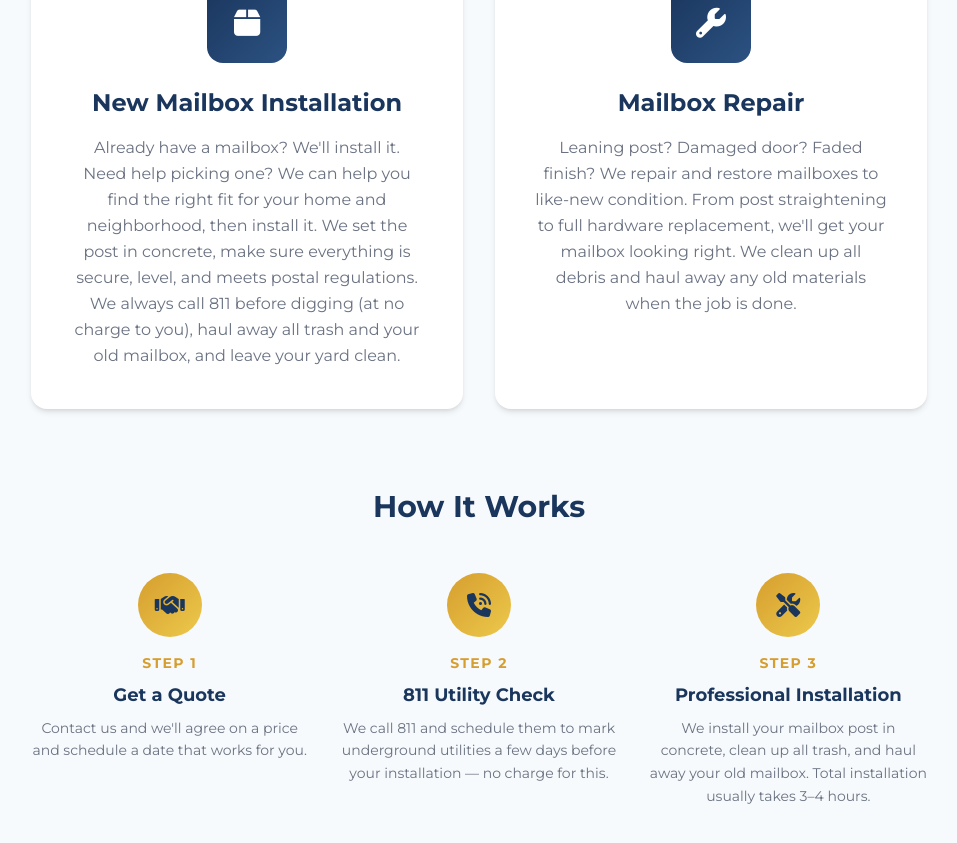
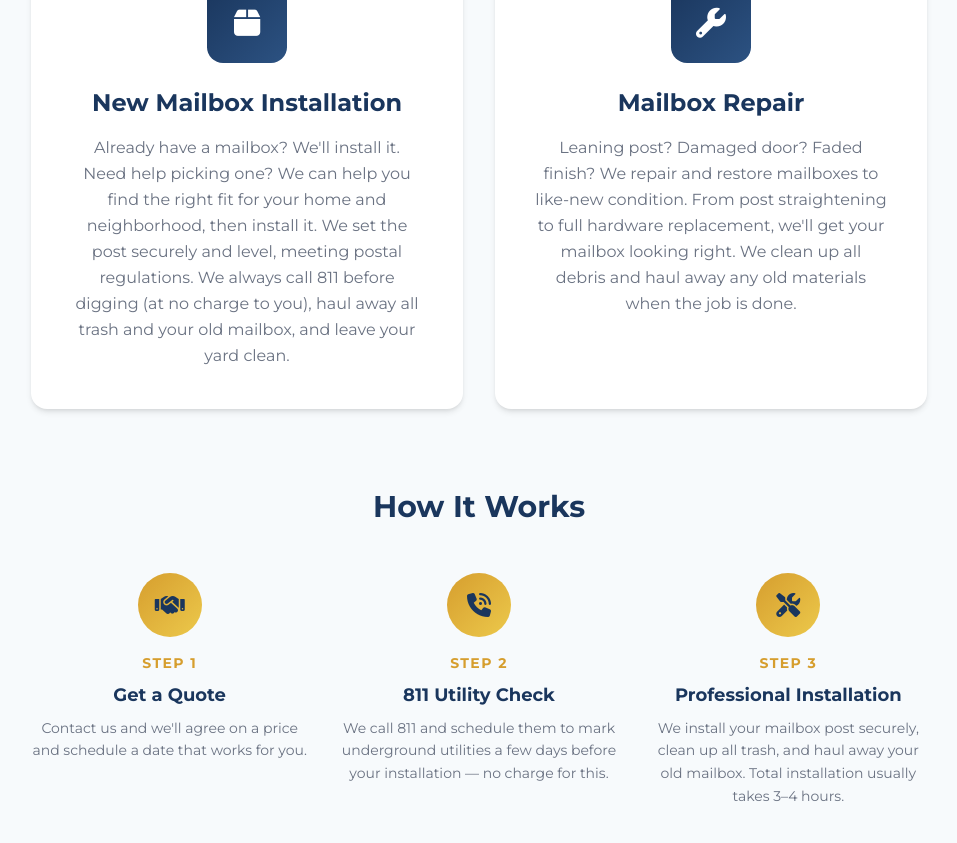
Before and after one commit to IGilman/metrodetroitmailbox, a Next.js app: page / in a window 1280 px wide. Shown: the part 1223-2066 px from the top of the page, without its empty margins (161-1118 px from the left). Built offline with nearby package versions, Linux system fonts and the light colour scheme.

Commit message:
updating site

```diff
--- a/src/app/page.tsx
+++ b/src/app/page.tsx
@@ -13,7 +13,7 @@ const services = [
     fallbackIcon: "fa-solid fa-box",
     title: "New Mailbox Installation",
     description:
-      "Already have a mailbox? We'll install it. Need help picking one? We can help you find the right fit for your home and neighborhood, then install it. We set the post in concrete, make sure everything is secure, level, and meets postal regulations. We always call 811 before digging (at no charge to you), haul away all trash and your old mailbox, and leave your yard clean.",
+      "Already have a mailbox? We'll install it. Need help picking one? We can help you find the right fit for your home and neighborhood, then install it. We set the post securely and level, meeting postal regulations. We always call 811 before digging (at no charge to you), haul away all trash and your old mailbox, and leave your yard clean.",
   },
   {
     icon: "fa-solid fa-wrench",
@@ -40,7 +40,7 @@ const processSteps = [
   {
     step: "3",
     title: "Professional Installation",
-    description: "We install your mailbox post in concrete, clean up all trash, and haul away your old mailbox. Total installation usually takes 3–4 hours.",
+    description: "We install your mailbox post securely, clean up all trash, and haul away your old mailbox. Total installation usually takes 3–4 hours.",
     icon: "fa-solid fa-screwdriver-wrench",
   },
 ];
```
Also changed, not shown: public/llms.txt.
